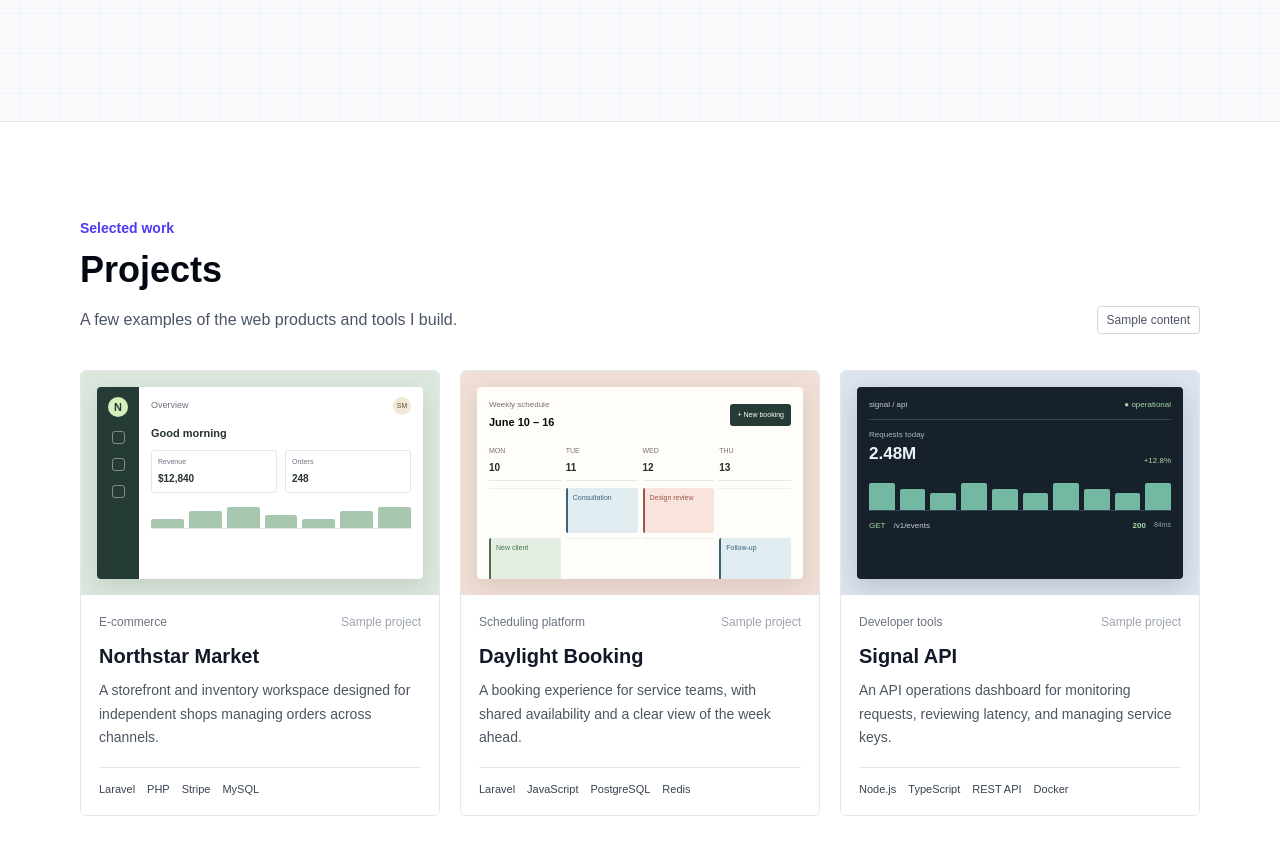
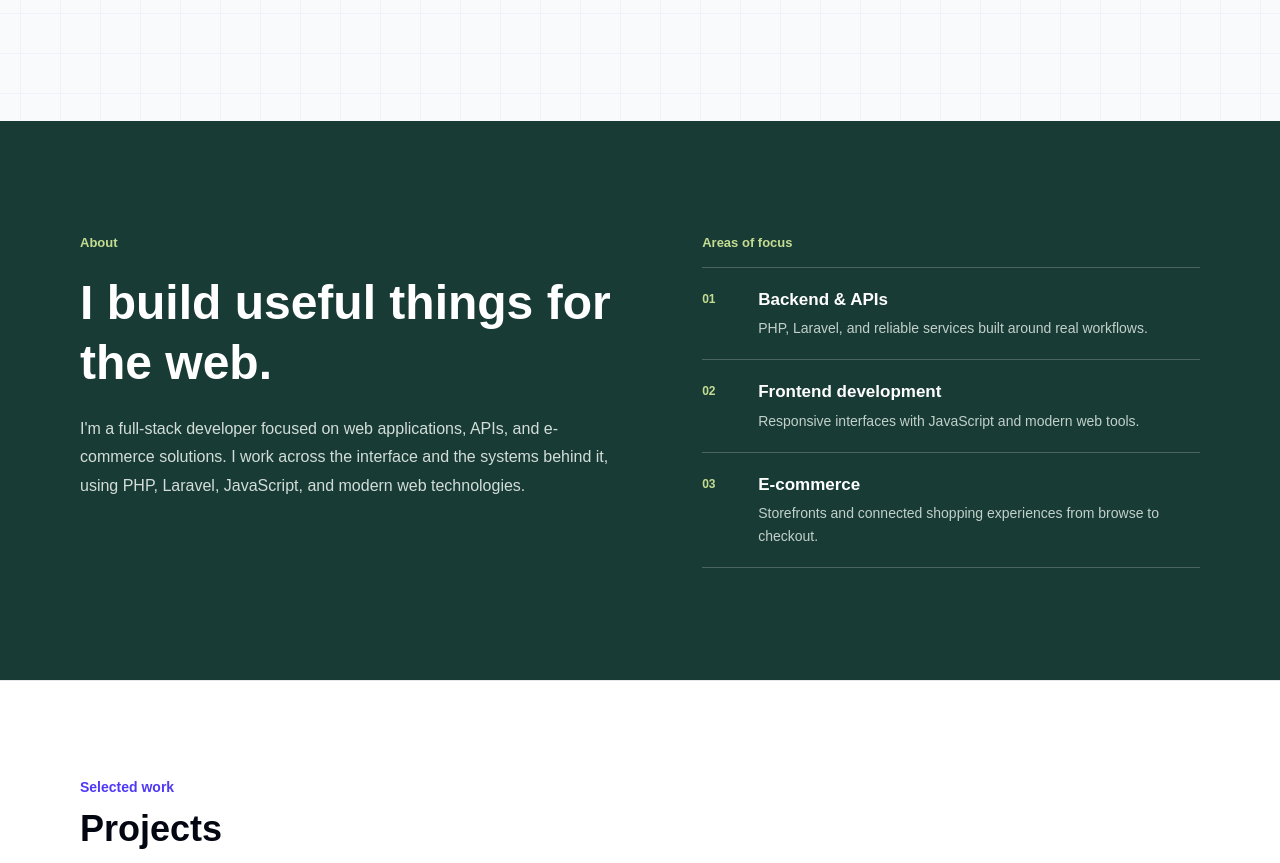
Before and after one commit to sergiu920/myportfolio, a React (Vite) app in the folder client/: page / in a window 1280 px wide. Shown: the part 680-1543 px from the top of the page. Built offline with nearby package versions, Linux system fonts and the light colour scheme.

Commit message:
#11: About Section

```diff
--- a/client/src/App.css
+++ b/client/src/App.css
@@ -438,6 +438,79 @@ html {
     color: #9ca3af;
 }
 
+.about-section {
+    background: #193b35;
+    color: #f5f7f4;
+}
+
+.about-inner {
+    display: grid;
+    grid-template-columns: minmax(0, 1.05fr) minmax(0, 0.95fr);
+    align-items: start;
+    gap: 72px;
+}
+
+.about-eyebrow,
+.about-focus-label {
+    color: #c4dc91;
+    font-size: 13px;
+    font-weight: 650;
+}
+
+.about-intro {
+    max-width: 34rem;
+    margin-top: 22px;
+    color: #d3ddd8;
+    font-size: 16px;
+    line-height: 1.8;
+}
+
+.about-focus-label {
+    border-bottom: 1px solid rgb(245 247 244 / 22%);
+    padding-bottom: 14px;
+}
+
+.about-focus-list {
+    margin: 0;
+    padding: 0;
+    list-style: none;
+}
+
+.about-focus-item {
+    display: grid;
+    grid-template-columns: 42px minmax(0, 1fr);
+    gap: 14px;
+    border-bottom: 1px solid rgb(245 247 244 / 22%);
+    padding: 19px 0;
+}
+
+.about-focus-number {
+    padding-top: 3px;
+    color: #c4dc91;
+    font-size: 12px;
+    font-weight: 650;
+}
+
+.about-focus-item h3 {
+    color: #ffffff;
+    font-size: 17px;
+    font-weight: 650;
+}
+
+.about-focus-item p {
+    margin-top: 5px;
+    color: #c2d0ca;
+    font-size: 14px;
+    line-height: 1.65;
+}
+
+@media (max-width: 768px) {
+    .about-inner {
+        grid-template-columns: minmax(0, 1fr);
+        gap: 40px;
+    }
+}
+
 .project-card h3 {
     margin-top: 10px;
     color: #111827;
--- a/client/src/App.tsx
+++ b/client/src/App.tsx
@@ -1,5 +1,6 @@
 import Header from "./components/Header";
 import Hero from "./components/Hero";
+import About from "./components/About";
 import Projects from "./components/Projects";
 import "./App.css";
 
@@ -9,6 +10,7 @@ export default function App() {
       <Header />
       <main>
         <Hero />
+        <About />
         <Projects />
       </main>
     </>
--- /dev/null
+++ b/client/src/components/About.tsx
@@ -0,0 +1,46 @@
+export default function About() {
+  return (
+    <section id="about" className="about-section scroll-mt-16">
+      <div className="about-inner mx-auto max-w-6xl px-4 py-20 md:py-28">
+        <div>
+          <p className="about-eyebrow">About</p>
+          <h2 className="mt-5 max-w-xl text-4xl font-bold leading-tight text-white md:text-5xl">
+            I build useful things for the web.
+          </h2>
+          <p className="about-intro">
+            I&apos;m a full-stack developer focused on web applications, APIs, and e-commerce
+            solutions. I work across the interface and the systems behind it, using PHP,
+            Laravel, JavaScript, and modern web technologies.
+          </p>
+        </div>
+
+        <div>
+          <p className="about-focus-label">Areas of focus</p>
+          <ul className="about-focus-list">
+            <li className="about-focus-item">
+              <span className="about-focus-number">01</span>
+              <div>
+                <h3>Backend &amp; APIs</h3>
+                <p>PHP, Laravel, and reliable services built around real workflows.</p>
+              </div>
+            </li>
+            <li className="about-focus-item">
+              <span className="about-focus-number">02</span>
+              <div>
+                <h3>Frontend development</h3>
+                <p>Responsive interfaces with JavaScript and modern web tools.</p>
+              </div>
+            </li>
+            <li className="about-focus-item">
+              <span className="about-focus-number">03</span>
+              <div>
+                <h3>E-commerce</h3>
+                <p>Storefronts and connected shopping experiences from browse to checkout.</p>
+              </div>
+            </li>
+          </ul>
+        </div>
+      </div>
+    </section>
+  );
+}
```
